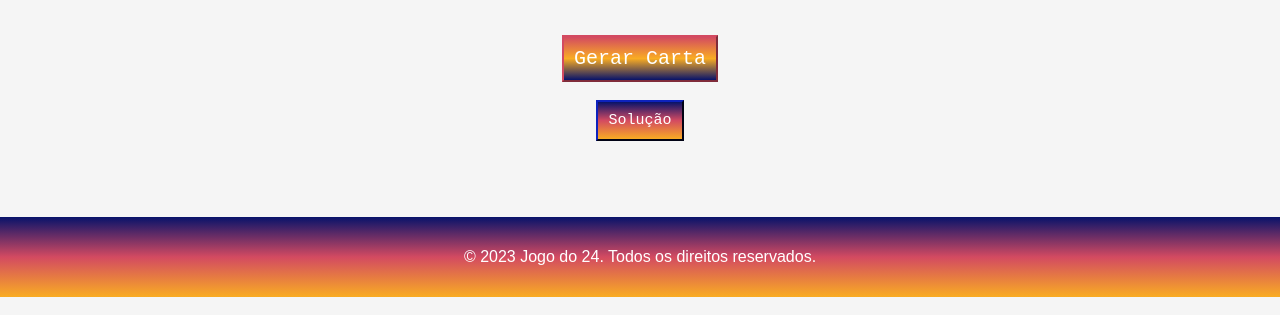
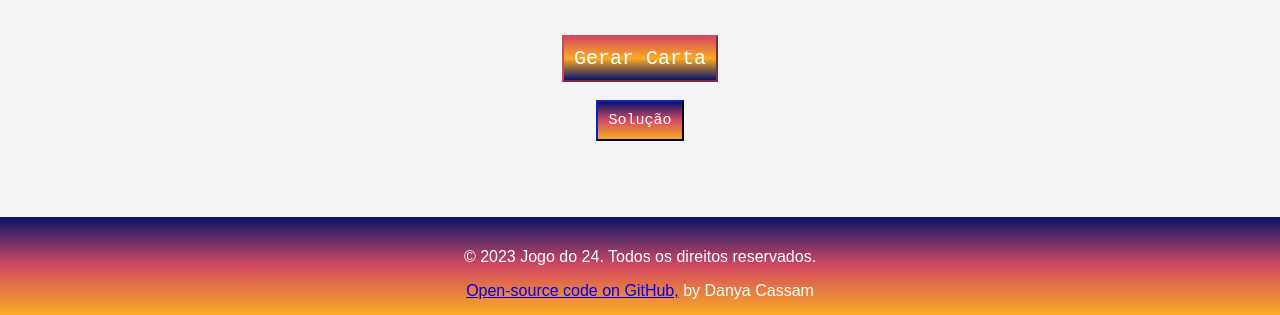
Before and after one commit to danyacassam/jogo-do-24, a plain HTML site: page index.html in a window 1280 px wide. Shown: the part 624-939 px from the top of the page. Drawn offline with Linux system fonts and the light colour scheme.

Commit message:
update index.html

```diff
--- a/index.html
+++ b/index.html
@@ -28,6 +28,15 @@
 
     <footer>
       <p>&copy; 2023 Jogo do 24. Todos os direitos reservados.</p>
+      <a
+        href="https://github.com/danyacassam/jogo-do-24"
+        target="_blank"
+        class="textLink"
+        id="textLink"
+      >
+        Open-source code on GitHub,</a
+      >
+      by Danya Cassam
     </footer>
 
     <script src="src/script.js"></script>
--- a/src/script.js
+++ b/src/script.js
@@ -69,7 +69,7 @@ document.addEventListener("DOMContentLoaded", function () {
       if (typeof result === "number") {
         currentResult += result;
       } else {
-        const expression = `(${num1} ${operator1} ${num2}) ${operator2} ${num3} ${operator3} ${num4}`;
+        const expression = `${num1} ${operator1} ${num2} ${operator2} ${num3} ${operator3} ${num4}`;
         if (currentResult) {
           formattedSolution += `${currentResult} ${operator2} ${num3} ${operator3} ${num4} = ${result}\n`;
           currentResult = "";
```
